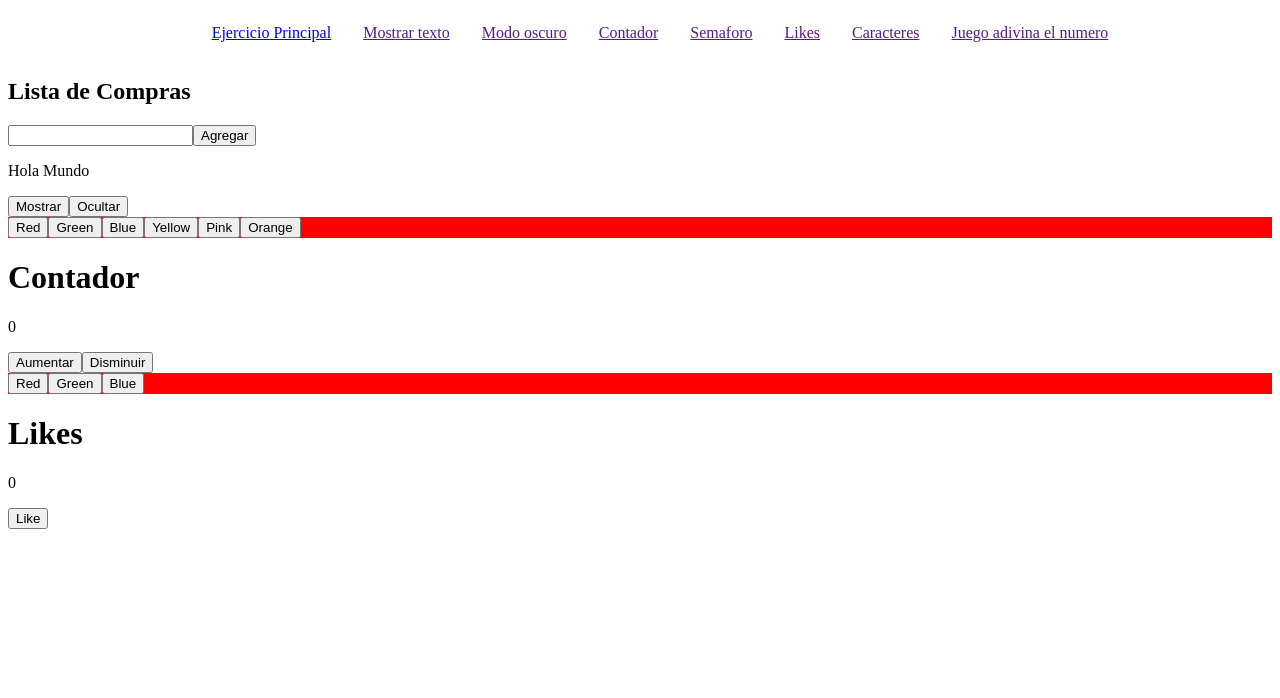
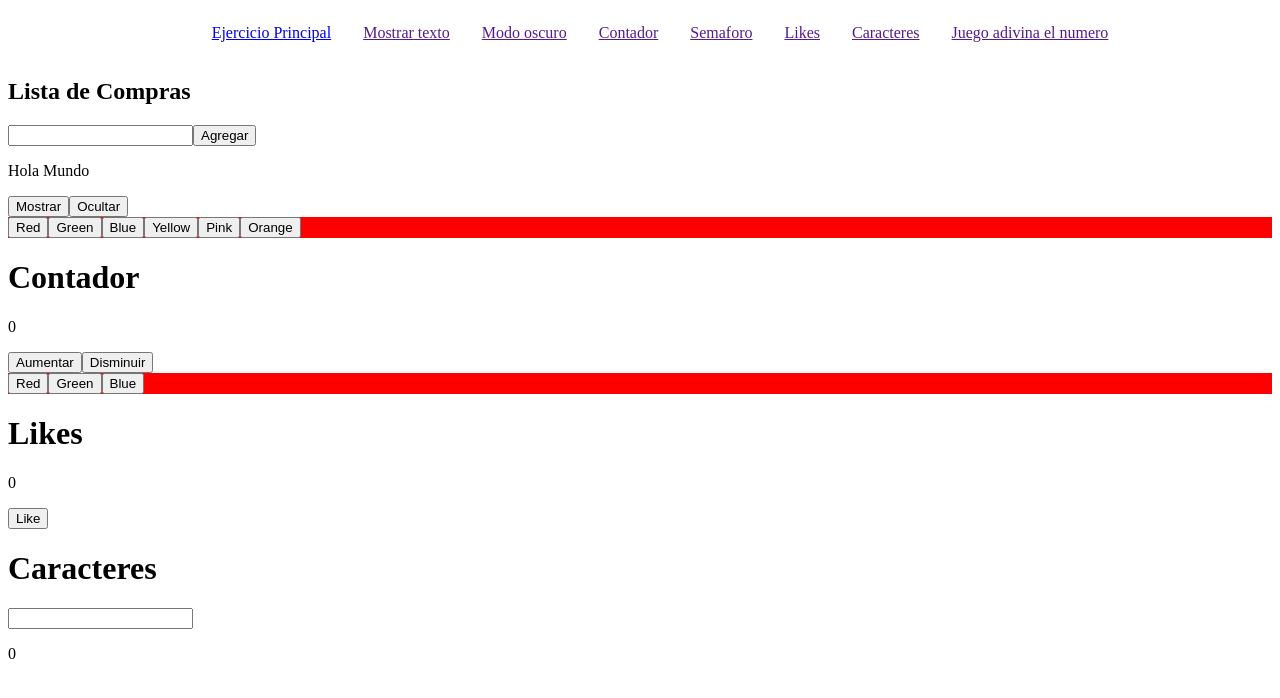
Before and after one commit to Chimal-sn/Manejo-de-Estado, a React (Vite) app in the folder manejo-estado/: page / in a window 1280 px wide. Shown: the top 698 px of the page. Built offline with nearby package versions, Linux system fonts and the light colour scheme.

Commit message:
Ft. Longitud de caracteres

```diff
--- a/manejo-estado/src/App.jsx
+++ b/manejo-estado/src/App.jsx
@@ -4,6 +4,7 @@ import Fondo from './componentes/fondo'
 import Contador from './componentes/contador'
 import Semaforo from './componentes/semaforo'
 import Likes from './componentes/likes'
+import Caracteres from './componentes/caracteres'
 
 function App() {
   return (
@@ -14,6 +15,7 @@ function App() {
       <Contador />
       <Semaforo />
       <Likes />
+      <Caracteres />
     </>
   )
 }
--- /dev/null
+++ b/manejo-estado/src/componentes/caracteres.jsx
@@ -0,0 +1,20 @@
+import { useState } from "react";
+
+function Caracteres() {
+
+    const [texto, setTexto] = useState("")
+
+    const longitudTexto = (e) => {
+        setTexto(e.target.value)
+    }
+
+    return (
+        <div>
+            <h1>Caracteres</h1>
+            <input type="text" value={texto} onChange={longitudTexto} />
+            <p>{texto.length}</p>
+        </div>
+    )
+}
+
+export default Caracteres
```
